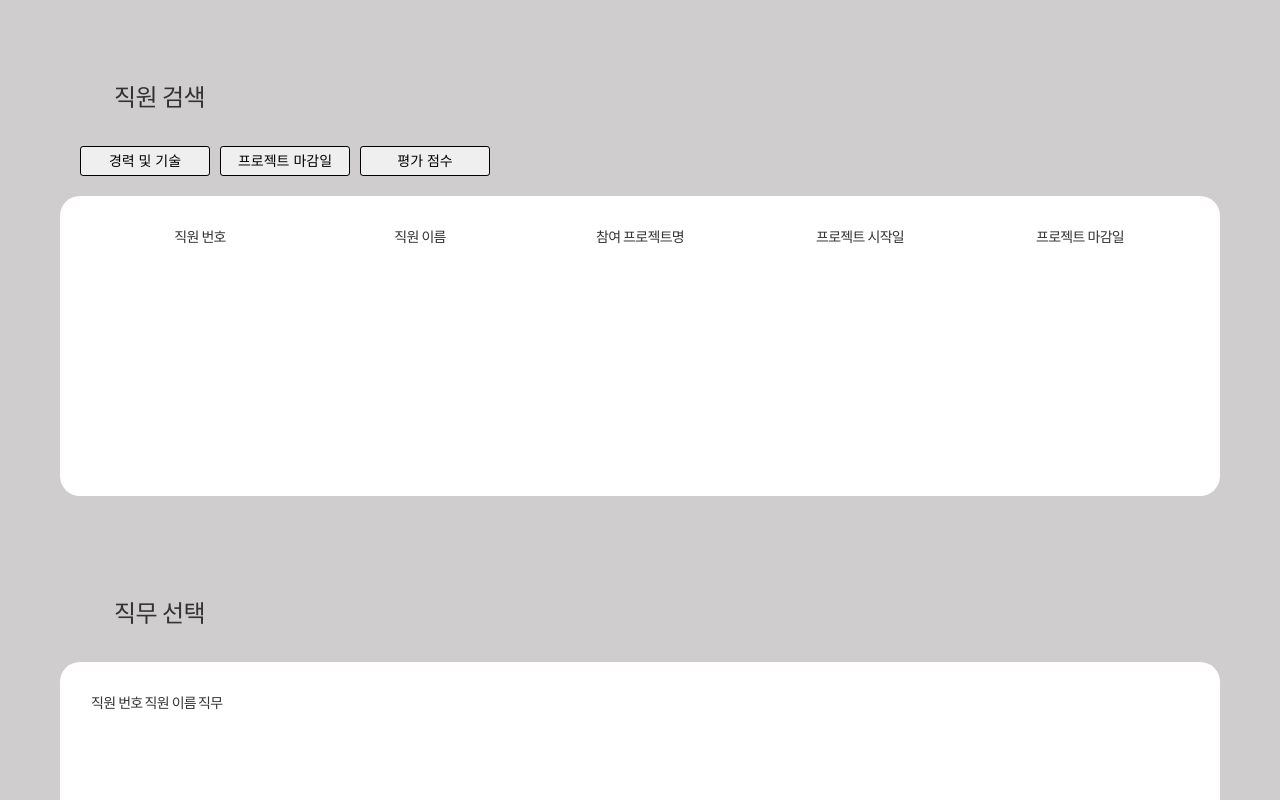
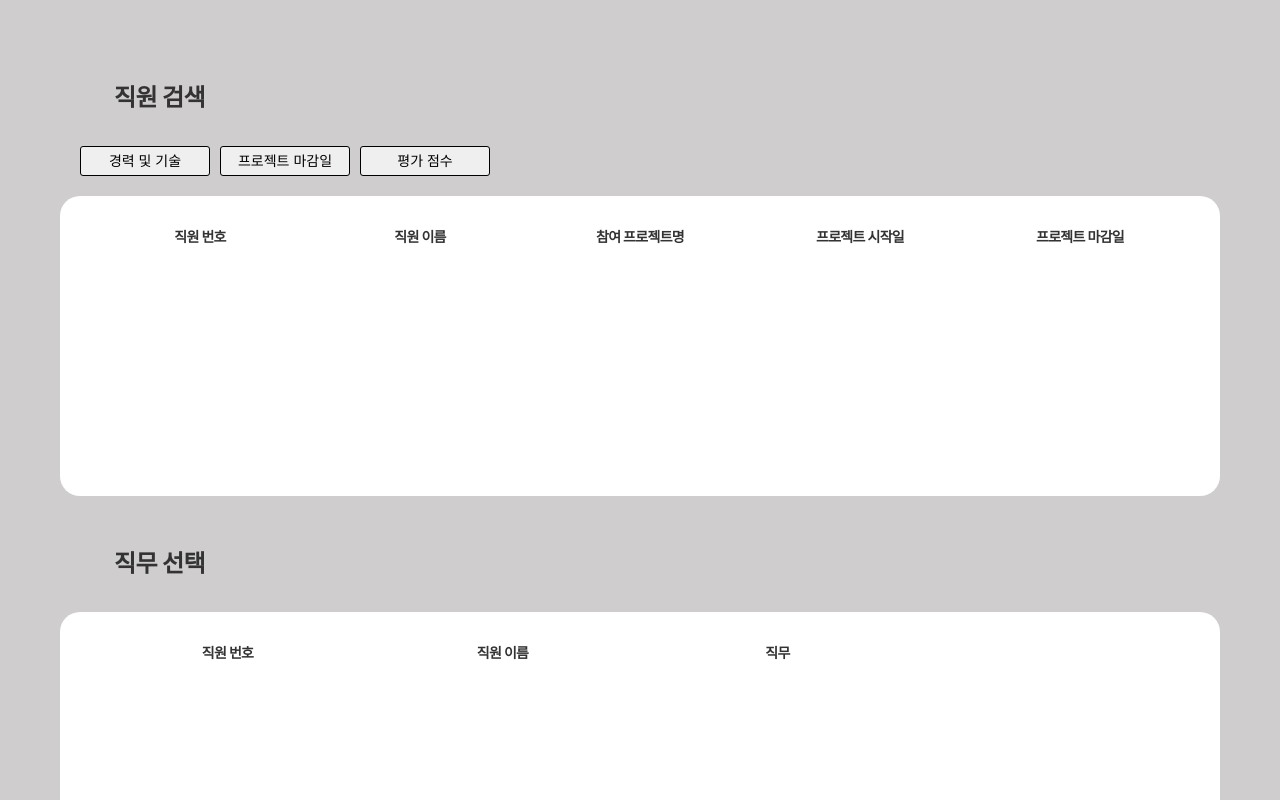
Before and after one commit to gwcat0506/DBP_Project, a website: page src/public/pj_push.html in a window 1280 px wide. Both pictures are taken after a click on the button "프로젝트 마감일". Shown: the top 800 px of the page. Drawn offline with nearby package versions, Linux system fonts and the light colour scheme; files that its build step writes are made by us from their sources; no server answers.

Commit message:
[FIX]직원 투입 페이지 수정

```diff
--- a/src/public/css/pj_css.css
+++ b/src/public/css/pj_css.css
@@ -195,7 +195,7 @@ a:link{
 
 
 .con-title-group .history {margin-left:auto; padding-top:9px;}
-.con-title {position:relative; padding-left:34px; font-size:24px;line-height:36px;font-weight:500;color:#333; text-align:left; margin-top: -50px;}
+.con-title {position:relative; padding-left:34px; font-size:24px;line-height:36px;font-weight:bold;color:#333; text-align:left; margin-top: -50px;}
 .con-title2 {position:relative; padding-left:34px; font-size:24px;line-height:36px;font-weight:500;color:#333; text-align:left; margin-top: 100px;}
 .con-title:before {content:'';position:absolute;top:10px;left:10px;display:block;width:14px;height:14px;background:url(../new_images/icon/icon_con_title_bullet.png) left top no-repeat;}
 
--- a/src/public/pj_push.html
+++ b/src/public/pj_push.html
@@ -17,7 +17,6 @@
 
 
     <section class="contents-wrap">
-
         <div class="con_title-group">
             <div class="con-title">
                 직원 검색
@@ -41,7 +40,7 @@
                 <div id="result">
                     <div class="read-table">
                         <div class="horizontal-scroller">
-                            <table class="index_table" id="projectTable">
+                            <table class="index_table" id="projectTable" >
 
                                 <thead>
                                     <tr>
@@ -68,10 +67,10 @@
                                     var thead = table.querySelector("thead");
                                     thead.innerHTML = `
                                         <tr>
-                                            <th>직원 번호</th>
-                                            <th>직원 이름</th>
-                                            <th>경력</th>
-                                            <th>사용 가능 기술</th>
+                                            <th><b>직원 번호</b></th>
+                                            <th><b>직원 이름</b></th>
+                                            <th><b>경력</b></th>
+                                            <th><b>사용 가능 기술</b></th>
                                         </tr>
                                     `;
                                     axios.get('/api/project/putEmployee/career')
@@ -126,11 +125,11 @@
                                     var thead = table.querySelector("thead");
                                     thead.innerHTML = `
                                         <tr>
-                                            <th>직원 번호</th>
-                                            <th>직원 이름</th>
-                                            <th>참여 프로젝트명</th>
-                                            <th>프로젝트 시작일</th>
-                                            <th>프로젝트 마감일</th>
+                                            <th><b>직원 번호</b></th>
+                                            <th><b>직원 이름</b></th>
+                                            <th><b>참여 프로젝트명</b></th>
+                                            <th><b>프로젝트 시작일</b></th>
+                                            <th><b>프로젝트 마감일</b></th>
                                         </tr>
                                     `;
                                     axios.get('/api/project/putEmployee/deadline')
@@ -184,10 +183,10 @@
                                     var thead = table.querySelector("thead");
                                     thead.innerHTML = `
                                         <tr>
-                                            <th>직원 번호</th>
-                                            <th>직원 이름</th>
-                                            <th>업무 수행 능력 평점</th>
-                                            <th>커뮤니케이션 능력 평점</th>
+                                            <th><b>직원 번호</b></th>
+                                            <th><b>직원 이름</b></th>
+                                            <th><b>업무 수행 능력 평점</b></th>
+                                            <th><b>커뮤니케이션 능력 평점</b></th>
                                         </tr>
                                     `;
                                     axios.get('/api/project/putEmployee/career')
@@ -237,19 +236,30 @@
                 </div>
             </div>
         </div>
-        <div class="con-title2">
+
+
+
+
+
+        <div class="con_title-group" style="margin-top: 100px;">
+            <div class="con-title">
                 직무 선택
+
+            </div>
         </div>
 
         <div class="basic-group">
             <div class="card-item basic">
-                <table id="position_table" class="index_table">
+                <div id="result">
+                    <div class="read-table">
+                        <div class="horizontal-scroller">
+                            <table class="index_table" id="position_table">
 
                                 <thead>
                                     <tr>
-                            <th>직원 번호</th>
-                            <th>직원 이름</th>
-                            <th>직무</th>
+                                        <th><b>직원 번호</b></th>
+                                        <th><b>직원 이름</b></th>
+                                        <th><b>직무</b></th>
                                         <th></th>
 
                                     </tr>
@@ -259,10 +269,12 @@
                                 </tbody>
 
                             </table>
+
                         </div>
                     </div>
-
-
+                </div>
+            </div>
+        </div>
         <div class="basic-group">
             <div class="btn-group">
                 <div class="btn2">
@@ -392,12 +404,6 @@
                 tbody.appendChild(employeeRow);
             }
         </script>
-
-
     </section>
-
-
-
 </body>
-
 </html>
```
Lines whose indentation alone changed are shown as unchanged.
